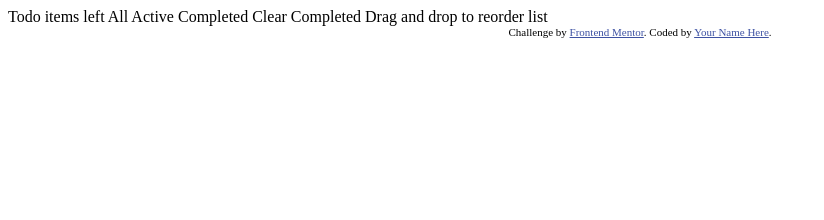
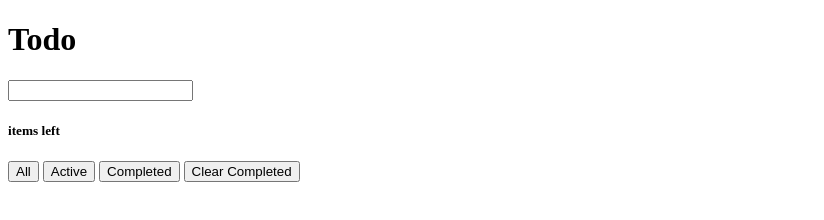
Before and after one commit to nogawa11/todo-app, a plain HTML site: page index.html in a window 1280 px wide. Shown: the whole page, without its empty margins (0-824 px from the left). Drawn offline with Linux system fonts and the light colour scheme.

Commit message:
added divs

```diff
--- a/index.html
+++ b/index.html
@@ -3,34 +3,25 @@
   <head>
     <meta charset="UTF-8">
     <meta name="viewport" content="width=device-width, initial-scale=1.0"> <!-- displays site properly based on user's device -->
-
     <link rel="icon" type="image/png" sizes="32x32" href="./images/favicon-32x32.png">
-
     <title>Frontend Mentor | Todo app</title>
-
-  <!-- Feel free to remove these styles or customise in your own stylesheet 👍 -->
-  <style>
-    .attribution { font-size: 11px; text-align: center; }
-    .attribution a { color: hsl(228, 45%, 44%); }
-  </style>
   </head>
   <body>
-
-  Todo
-
-  <!-- Add dynamic number --> items left
-
-  All
-  Active
-  Completed
-
-  Clear Completed
-
-  Drag and drop to reorder list
-
-  <div class="attribution">
-    Challenge by <a href="https://www.frontendmentor.io?ref=challenge" target="_blank">Frontend Mentor</a>.
-    Coded by <a href="#">Your Name Here</a>.
+    <h1>Todo</h1>
+    <input class="input" name="input" type="text">
+    <div class="main">
+      <div class="list"></div>
+      <div class="bottom-navbar">
+        <h5>
+          <span class="items-left"></span>
+          items left
+        </h5>
+      <button class="btn-all">All</button>
+      <button class="btn-active">Active</button>
+      <button class="btn-completed">Completed</button>
+      <button class="btn-clear">Clear Completed</button>
       </div>
+    </div
+    Drag and drop to reorder list>
   </body>
 </html>
```
Lines whose indentation alone changed are shown as unchanged.
